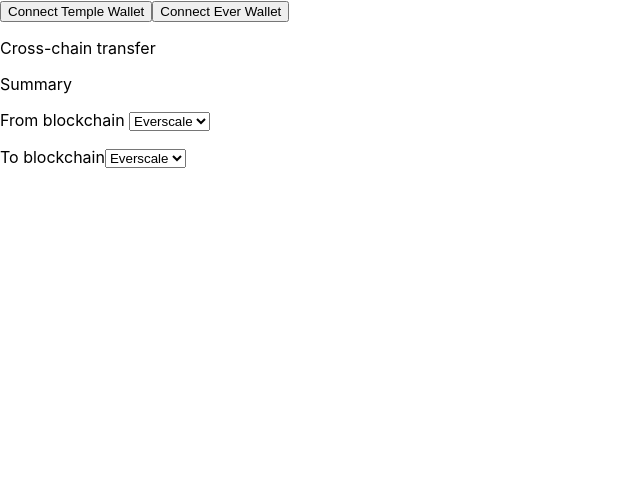
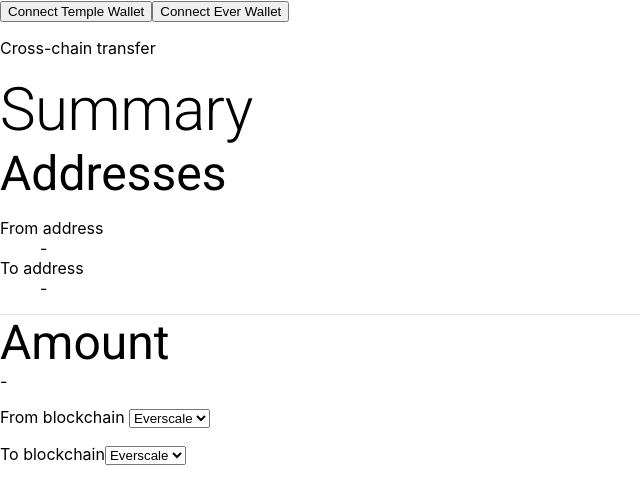
Before and after one commit to tvm-contest/hackathon2022-tezos-Radiance-Team-ever-tezos-bridge-front, a React (Create React App) app: page / in a window 1280 px wide. Shown: the top 504 px of the page, without its empty margins (0-640 px from the left). Built offline with nearby package versions, Linux system fonts and the light colour scheme; what @taquito/beacon-wallet, @taquito/taquito, everscale-inpage-provider would draw is missing.

Commit message:
feat: add Summary component

```diff
--- a/src/components/Summary.tsx
+++ b/src/components/Summary.tsx
@@ -1,3 +1,24 @@
-export default function Summary() {
-  return <div>Summary</div>;
+import { Box, Typography, Divider } from "@mui/material";
+import { SummaryProps } from "../types";
+
+export default function Summary({
+  fromAddress = "-",
+  toAddress = "-",
+  amount = "-",
+}: SummaryProps) {
+  return (
+    <Box>
+      <Typography variant="h2">Summary</Typography>
+      <Typography variant="h3">Addresses</Typography>
+      <dl>
+        <dt>From address</dt>
+        <dd>{fromAddress}</dd>
+        <dt>To address</dt>
+        <dd>{toAddress}</dd>
+      </dl>
+      <Divider />
+      <Typography variant="h3">Amount</Typography>
+      <span>{amount}</span>
+    </Box>
+  );
 }
```
Also changed, not shown: src/types.ts (+19 -4 lines).
